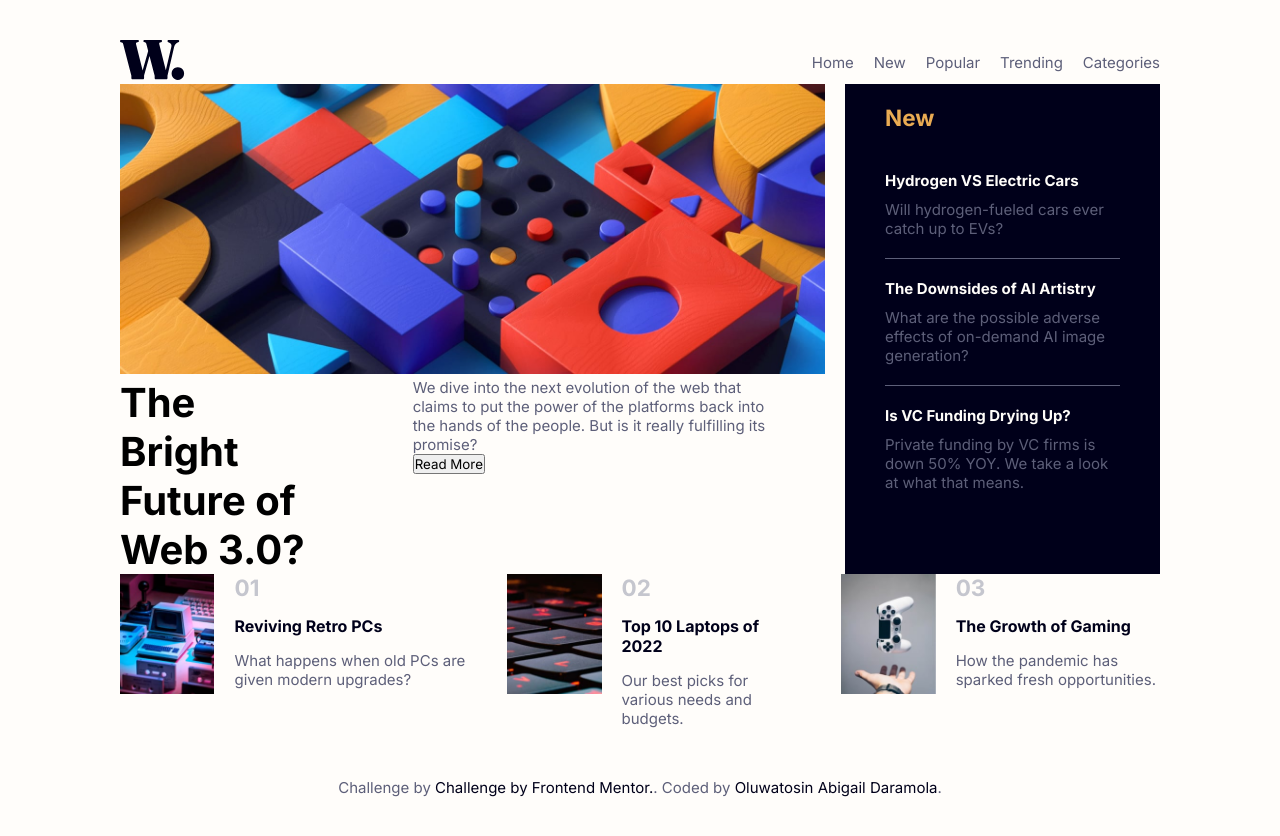
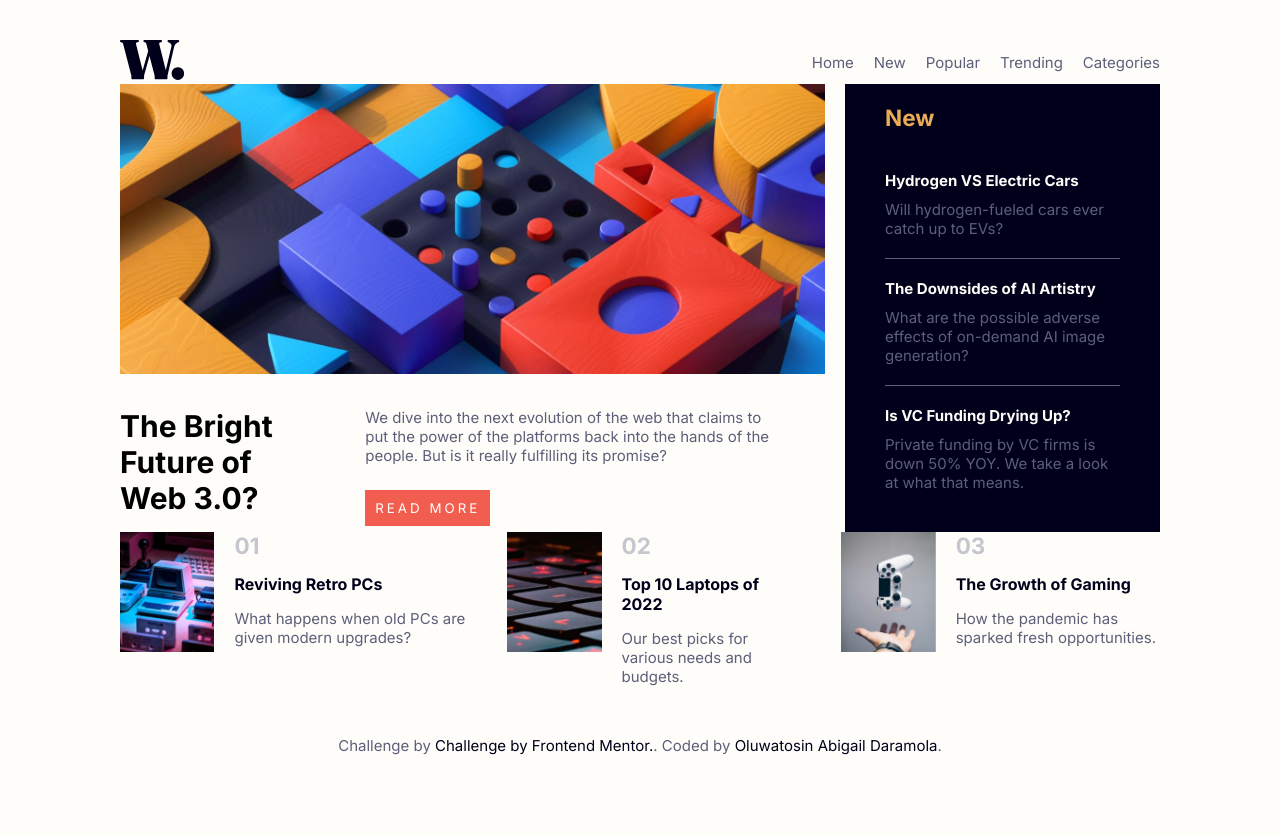
Before and after one commit to Heph-zibah/news-homepage-reactjs, a React (Create React App) app: page / in a window 1280 px wide. After the commit the page ends 800 px from the top, so only its background shows below. Built offline with nearby package versions, Linux system fonts and the light colour scheme; the HTML template or start-up script is replaced by a standard one.

Commit message:
update style

```diff
--- a/src/components/Hero/_hero.scss
+++ b/src/components/Hero/_hero.scss
@@ -1,3 +1,7 @@
+.hero__container {
+    margin-bottom: 40px;
+}
+
 .hero__wrapper {
     img{
         width: 100%;
@@ -5,8 +9,7 @@
     .hero__info {
         display: flex;
         flex-direction: column;
-        gap: 30px;
-        // padding-right: 20px;
+        gap: 20px;
         h1 {
             font-size: 35px;
             text-align: start;
@@ -14,17 +17,30 @@
         }
         p {
             color: $text-color-darkgrey;
+            margin-bottom: 25px;
+        }
+        button {
+            background-color: $background-color-btn;
+            color: $text-color-white;
+            border: 0;
+            outline: 0;
+            letter-spacing: 3px;
+            padding: 10px;
+            text-transform: uppercase;
+            transition: .5s ease-in;
+        }
+        button:hover {
+            background-color: $background-color-btnHover;
         }
     }
 
 }
 @media screen and (min-width:800px) {
     .hero__container {
-        flex: 1;
+        margin-bottom: 0;
     }
     .hero__wrapper {
         .hero__info {
-
             gap: 10px;
             h1 {
                 font-size: 30px;
@@ -48,12 +64,13 @@
     .hero__wrapper {
         .hero__info {
             flex-direction: row;
-            gap: 50px;
+            gap: 40px;
+            margin-top: 30px;
             h1 {
-                font-size: 40px;
+                font-size: 30px;
             }
             div {
-                padding: 0 55px;
+                padding: 0 40px;
             }
             p {
                 color: $text-color-darkgrey;
```
